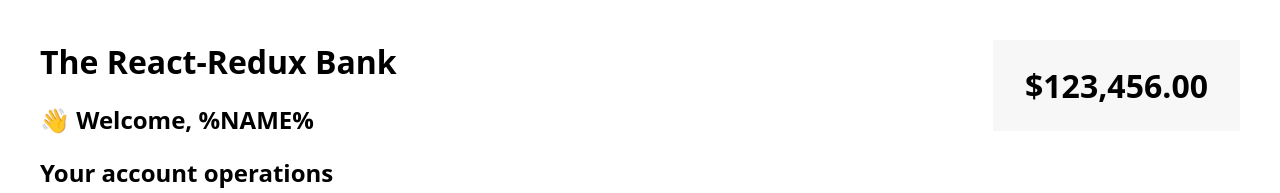
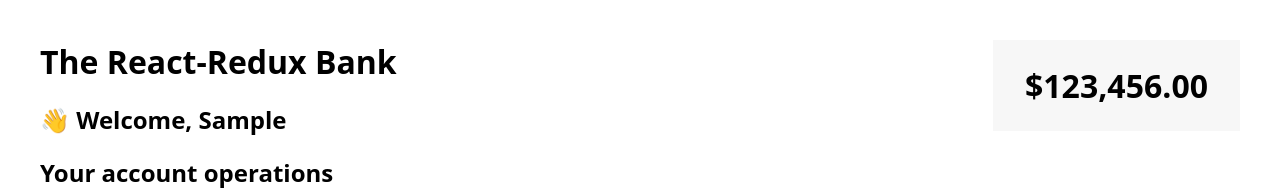
Before and after one commit to aleksandr-e-lebedev/react-redux-bank, a React (Vite) app: page / in a window 1280 px wide. Both pictures are taken after typing "Sample", "Sample" into the empty fields and a click on the button "CREATE NEW CUSTOMER". Shown: the top 193 px of the page. Built offline with nearby package versions, Linux system fonts and the light colour scheme.

Commit message:
feat: display created customer full name

```diff
--- a/src/features/customer/Customer/Customer.tsx
+++ b/src/features/customer/Customer/Customer.tsx
@@ -1,7 +1,10 @@
+import { useAppSelector } from '@/app/hooks';
+import { selectCustomerFullName } from '../customerSlice';
+
 import './Customer.styles.css';
 
 export default function Customer() {
-  const customer = '%NAME%';
+  const customer = useAppSelector(selectCustomerFullName);
 
   return <h2 className="customer">👋 Welcome, {customer}</h2>;
 }
--- a/src/features/customer/customerSlice.ts
+++ b/src/features/customer/customerSlice.ts
@@ -36,7 +36,14 @@ export const customerSlice = createAppSlice({
       },
     },
   },
+  // These selectors receive the slice state as their first argument.
+  selectors: {
+    selectCustomerFullName: (customer) => customer.fullName,
+  },
 });
 
 // Action creators are generated for each case reducer function.
 export const { created } = customerSlice.actions;
+
+// Selectors returned by `slice.selectors` take the root state as their first argument.
+export const { selectCustomerFullName } = customerSlice.selectors;
```
